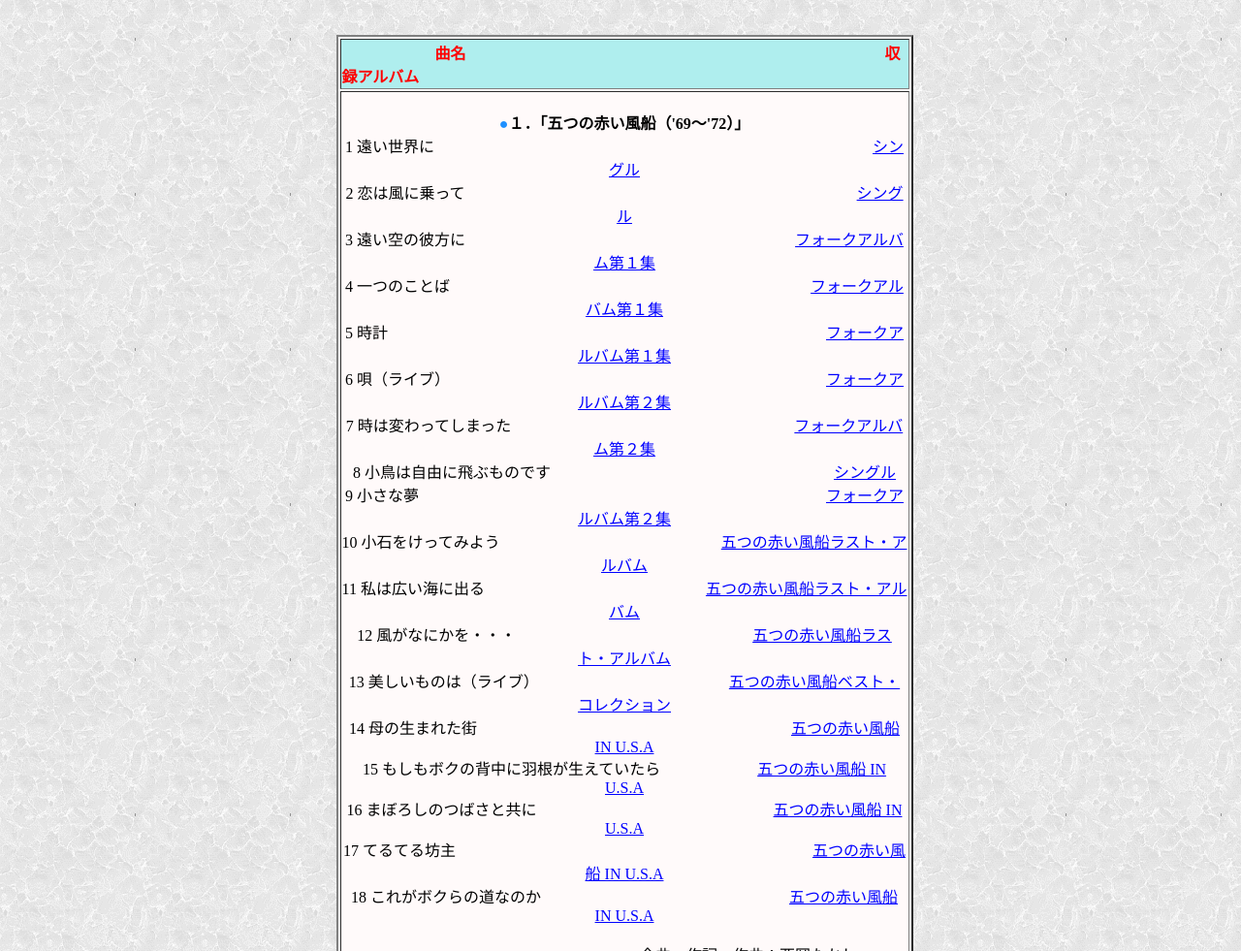
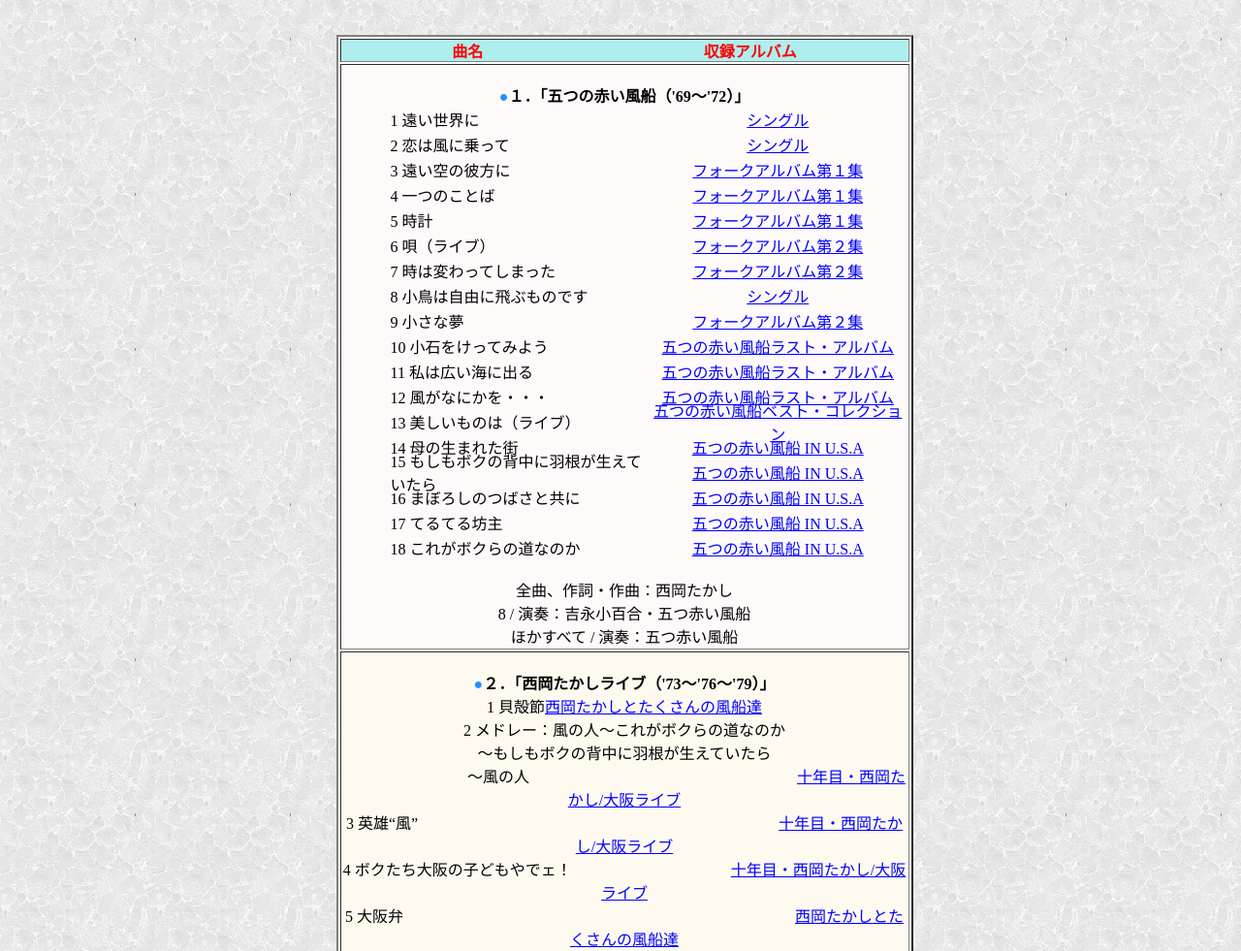
Before and after one commit to m-ofuji/five-red-balloons, a plain HTML site: page page010.html in a window 1280 px wide. Shown: the part 1266-2247 px from the top of the page at 97% size. Drawn offline with Linux system fonts and the light colour scheme.

Commit message:
fix layout

```diff
--- a/default.css
+++ b/default.css
@@ -3,6 +3,30 @@
 }
 td {
     text-wrap:auto;
+}
+.album-header {
+    display: flex;
+    align-items: center;
+    justify-content:space-around;
+    height: 20px;
+}
+.album-row {
+    display: flex;
+    align-items: center;
+    justify-content:space-around;
+    height: 26px;
+}
+.album-row p,
+.album-row a {
+    width: 50%;
+}
+.album-row p {
+    padding-left: 50px;
+    text-align: left;
+}
+.album-table {
+    width: 100%;
+    padding: 30px;
 }
 #footer{
  clear: both;
--- a/page010.html
+++ b/page010.html
@@ -138,33 +138,92 @@ SPAN {
   <table align="center" border="2" bgcolor="#ffffff">
     <tbody>
       <tr>
-        <td width="583" height="22" bgcolor="#afeeee"><font face="ＭＳ Ｐゴシック">　　　　　　</font><font face="ＭＳ Ｐゴシック" color="Red"><b>曲名</b></font><font face="ＭＳ Ｐゴシック">　　　　　　　　　　　　　　　　　　　　　　　　　　　</font><font face="ＭＳ Ｐゴシック" color="Red"><b>収録アルバム</b></font></td>
+        <td class="album-header" width="583" height="22" bgcolor="#afeeee">
+          <font face="ＭＳ Ｐゴシック" color="Red"><b>曲名</b></font>
+          <font face="ＭＳ Ｐゴシック" color="Red"><b>収録アルバム</b></font>
+        </td>
       </tr>
       <tr>
         <td width="583" height="440" bgcolor="#fffafa"><div align="center">        <a name="01"></a></div><br clear="all">
-        <div align="center"><font face="ＭＳ Ｐゴシック" size="3" color="DodgerBlue"><i>●</i></font><font face="ＭＳ Ｐゴシック"><b>１．「五つの赤い風船（'69〜'72）」</b></font><br>
-        <font face="ＭＳ Ｐゴシック">1 遠い世界に 　　　　　　　　　　　　　　　　　　　　　　　　　　　　</font><a href="page005.html#遠い世界ささ舟"><font face="ＭＳ Ｐゴシック">シングル</font></a><br>
-        <font face="ＭＳ Ｐゴシック">2 恋は風に乗って 　　　　　　　　　　　　　　　　　　　　　　　　　</font><a href="page005.html#美津子・上野市"><font face="ＭＳ Ｐゴシック">シングル</font></a><br>
-        <font face="ＭＳ Ｐゴシック">3 遠い空の彼方に 　　　　　　　　　　　　　　　　　　　　　</font><a href="page002.html#第1集"><font face="ＭＳ Ｐゴシック">フォークアルバム第１集</font></a><br>
-        <font face="ＭＳ Ｐゴシック">4 一つのことば 　　　　　　　　　　　　　　　　　　　　　　　</font><a href="page002.html#第1集"><font face="ＭＳ Ｐゴシック">フォークアルバム第１集</font></a><br>
-        <font face="ＭＳ Ｐゴシック">5 時計 　　　　　　　　　　　　　　　　　　　　　　　　　　　　</font><a href="page002.html#第1集"><font face="ＭＳ Ｐゴシック">フォークアルバム第１集</font></a><br>
-        <font face="ＭＳ Ｐゴシック">6 唄（ライブ） 　　　　　　　　　　　　　　　　　　　　　　　　</font><a href="page002.html#第２集"><font face="ＭＳ Ｐゴシック">フォークアルバム第２集</font></a><br>
-        <font face="ＭＳ Ｐゴシック">7 時は変わってしまった 　　　　　　　　　　　　　　　　　　</font><a href="page002.html#第２集"><font face="ＭＳ Ｐゴシック">フォークアルバム第２集</font></a><br>
-        <font face="ＭＳ Ｐゴシック">8 小鳥は自由に飛ぶものです 　　　　　　　　　　　　　　　　　　</font><a href="page005.html#小百合"><font face="ＭＳ Ｐゴシック">シングル</font></a><br>
-        <font face="ＭＳ Ｐゴシック">9 小さな夢 　　　　　　　　　　　　　　　　　　　　　　　　　　</font><a href="page002.html#第２集"><font face="ＭＳ Ｐゴシック">フォークアルバム第２集</font></a><br>
-        <font face="ＭＳ Ｐゴシック">10 小石をけってみよう 　　　　　　　　　　　　　　</font><a href="page002.html#ラスト"><font face="ＭＳ Ｐゴシック">五つの赤い風船ラスト・アルバム</font></a><br>
-        <font face="ＭＳ Ｐゴシック">11 私は広い海に出る 　　　　　　　　　　　　　　</font><a href="page002.html#ラスト"><font face="ＭＳ Ｐゴシック">五つの赤い風船ラスト・アルバム</font></a><br>
-        <font face="ＭＳ Ｐゴシック">12 風がなにかを・・・ 　　　　　　　　　　　　　　　</font><a href="page002.html#ラスト"><font face="ＭＳ Ｐゴシック">五つの赤い風船ラスト・アルバム</font></a><br>
-        <font face="ＭＳ Ｐゴシック">13 美しいものは（ライブ） 　　　　　　　　　　　　</font><a href="page002.html#ベストコレクション"><font face="ＭＳ Ｐゴシック">五つの赤い風船ベスト・コレクション</font></a><br>
-        <font face="ＭＳ Ｐゴシック">14 母の生まれた街 　　　　　　　　　　　　　　　　　　　　</font><a href="page002.html#inUSA"><font face="ＭＳ Ｐゴシック">五つの赤い風船 IN U.S.A</font></a><br>
-        <font face="ＭＳ Ｐゴシック">15 もしもボクの背中に羽根が生えていたら 　　　　　　</font><a href="page002.html#inUSA"><font face="ＭＳ Ｐゴシック">五つの赤い風船 IN U.S.A</font></a><br>
-        <font face="ＭＳ Ｐゴシック">16 まぼろしのつばさと共に 　　　　　　　　　　　　　　　</font><a href="page002.html#inUSA"><font face="ＭＳ Ｐゴシック">五つの赤い風船 IN U.S.A</font></a><br>
-        <font face="ＭＳ Ｐゴシック">17 てるてる坊主　　　　　　　　　　　　　　　　　　　　　　　</font><a href="page002.html#inUSA"><font face="ＭＳ Ｐゴシック">五つの赤い風船 IN U.S.A</font></a><br>
-        <font face="ＭＳ Ｐゴシック">18 これがボクらの道なのか　　　　　　　　　　　　　　　　</font><a href="page002.html#inUSA"><font face="ＭＳ Ｐゴシック">五つの赤い風船 IN U.S.A</font></a><br>
+          <div align="center"><font face="ＭＳ Ｐゴシック" size="3" color="DodgerBlue"><i>●</i></font><font face="ＭＳ Ｐゴシック"><b>１．「五つの赤い風船（'69〜'72）」</b></font><br>
+
+          <div class="album-row">
+            <p>1 遠い世界に</p>
+            <a href="page005.html#遠い世界ささ舟"><font face="ＭＳ Ｐゴシック">シングル</font></a>
+          </div>
+          <div class="album-row">
+            <p>2 恋は風に乗って</p>
+            <a href="page005.html#美津子・上野市"><font face="ＭＳ Ｐゴシック">シングル</font></a>
+          </div>
+          <div class="album-row">
+                  <p>3 遠い空の彼方に </p>
+                  <a href="page002.html#第1集">フォークアルバム第１集</a>
+          </div>
+          <div class="album-row">
+                  <p>4 一つのことば </p>
+                  <a href="page002.html#第1集">フォークアルバム第１集</a>
+          </div>
+          <div class="album-row">
+                  <p>5 時計</p>
+                  <a href="page002.html#第1集">フォークアルバム第１集</a>
+          </div>
+          <div class="album-row">
+                  <p>6 唄（ライブ） </p>
+                  <a href="page002.html#第２集">フォークアルバム第２集</a>
+          </div>
+          <div class="album-row">
+                  <p>7 時は変わってしまった </p>
+                  <a href="page002.html#第２集">フォークアルバム第２集</a>
+          </div>
+          <div class="album-row">
+                  <p>8 小鳥は自由に飛ぶものです </p>
+                  <a href="page005.html#小百合">シングル</a>
+          </div>
+          <div class="album-row">
+                  <p>9 小さな夢 </p>
+                  <a href="page002.html#第２集">フォークアルバム第２集</a>
+          </div>
+          <div class="album-row">
+                  <p>10 小石をけってみよう </p>
+                  <a href="page002.html#ラスト">五つの赤い風船ラスト・アルバム</a>
+          </div>
+          <div class="album-row">
+                  <p>11 私は広い海に出る </p>
+                  <a href="page002.html#ラスト">五つの赤い風船ラスト・アルバム</a>
+          </div>
+          <div class="album-row">
+                  <p>12 風がなにかを・・・ </p>
+                  <a href="page002.html#ラスト">五つの赤い風船ラスト・アルバム</a>
+          </div>
+          <div class="album-row">
+                  <p>13 美しいものは（ライブ） </p>
+                  <a href="page002.html#ベストコレクション">五つの赤い風船ベスト・コレクション</a>
+          </div>
+          <div class="album-row">
+                  <p>14 母の生まれた街 </p>
+                  <a href="page002.html#inUSA">五つの赤い風船 IN U.S.A</a>
+          </div>
+          <div class="album-row">
+                  <p>15 もしもボクの背中に羽根が生えていたら </p>
+                  <a href="page002.html#inUSA">五つの赤い風船 IN U.S.A</a>
+          </div>
+          <div class="album-row">
+                  <p>16 まぼろしのつばさと共に </p>
+                  <a href="page002.html#inUSA">五つの赤い風船 IN U.S.A</a>
+          </div>
+          <div class="album-row">
+                  <p>17 てるてる坊主</p>
+                  <a href="page002.html#inUSA">五つの赤い風船 IN U.S.A</a>
+          </div>
+          <div class="album-row">
+                  <p>18 これがボクらの道なのか</p>
+                  <a href="page002.html#inUSA">五つの赤い風船 IN U.S.A</a>
+          </div>
+
         <br>
-        <font face="ＭＳ Ｐゴシック">　　　　　　　　　　　　　　　　全曲、作詞・作曲：西岡たかし</font><br>
-        <font face="ＭＳ Ｐゴシック">　　　　　　　　　　　　　8 / 演奏：吉永小百合・五つ赤い風船</font><br>
-        <font face="ＭＳ Ｐゴシック">　　　　　　　　　　　　　　　ほかすべて / 演奏：五つ赤い風船</font></div>
+        <font face="ＭＳ Ｐゴシック">全曲、作詞・作曲：西岡たかし</font><br>
+        <font face="ＭＳ Ｐゴシック">8 / 演奏：吉永小百合・五つ赤い風船</font><br>
+        <font face="ＭＳ Ｐゴシック">ほかすべて / 演奏：五つ赤い風船</font></div>
         </td>
       </tr>
       <tr>
```
